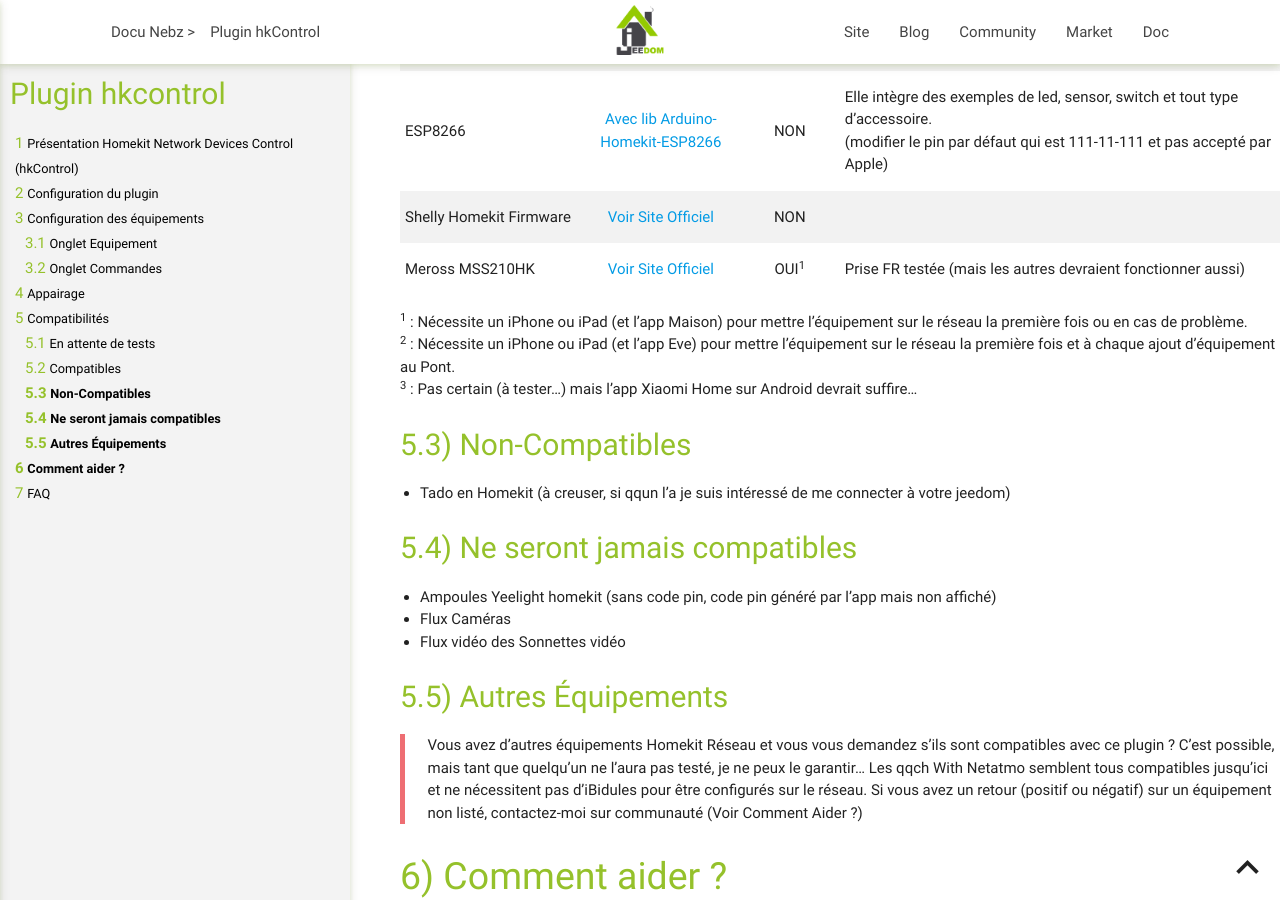
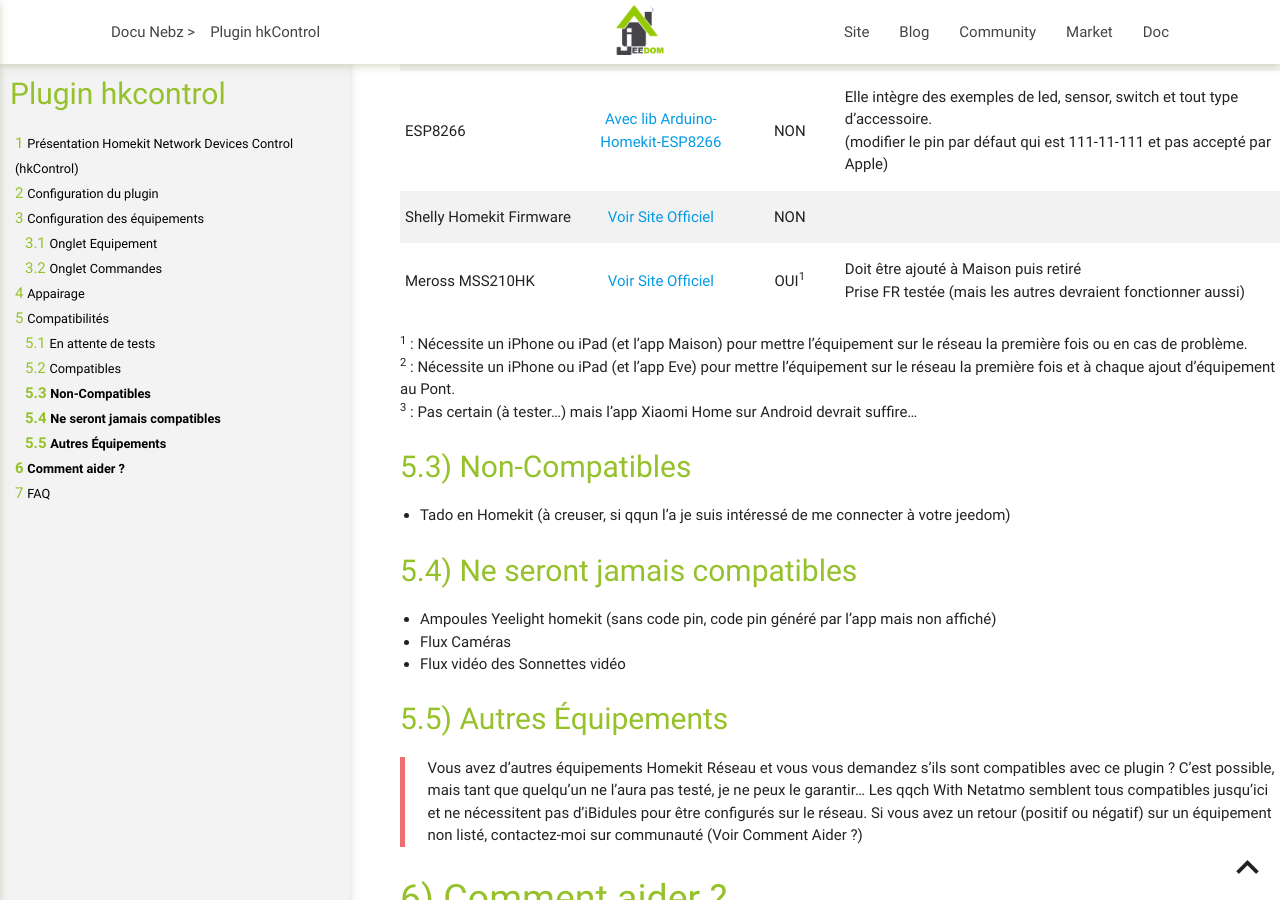
Before and after one commit to NebzHB/jeedom_docs, a Jekyll site: the page built from plugins/hkControl/fr_FR/index.md, in a window 1280 px wide and 900 px high, scrolled down 4328 px. Built offline with Jekyll 4.4.1, drawn with Linux system fonts in a browser that asks for light colours.

Commit message:
Update index.md

```diff
--- a/plugins/hkControl/fr_FR/index.md
+++ b/plugins/hkControl/fr_FR/index.md
@@ -134,7 +134,7 @@
 | Pont Philips Hue | [Voir Site Officiel](https://www.philips-hue.com/fr-fr/p/hue-hue-bridge/8718696511800){:target="_blank" rel="noopener"} | NON | (Ampoules, Interrupteur Tap OK) (Ampoules non-hue non remontées dans homekit) |
 | ESP8266 | [Avec lib Arduino-Homekit-ESP8266](https://github.com/Mixiaoxiao/Arduino-HomeKit-ESP8266){:target="_blank" rel="noopener"} | NON | Elle intègre des exemples de led, sensor, switch et tout type d’accessoire.<br/>(modifier le pin par défaut qui est 111-11-111 et pas accepté par Apple) |
 | Shelly Homekit Firmware | [Voir Site Officiel](https://github.com/mongoose-os-apps/shelly-homekit){:target="_blank" rel="noopener"} | NON | |
-| Meross MSS210HK | [Voir Site Officiel](https://www.meross.com/Detail/3/Smart%20Wi-Fi%20Plug){:target="_blank" rel="noopener"} | OUI<sup>1</sup> | Prise FR testée (mais les autres devraient fonctionner aussi) |
+| Meross MSS210HK | [Voir Site Officiel](https://www.meross.com/Detail/3/Smart%20Wi-Fi%20Plug){:target="_blank" rel="noopener"} | OUI<sup>1</sup> | Doit être ajouté à Maison puis retiré<br />Prise FR testée (mais les autres devraient fonctionner aussi) |
 
 <sup>1</sup> : Nécessite un iPhone ou iPad (et l'app Maison) pour mettre l'équipement sur le réseau la première fois ou en cas de problème.<br/>
 <sup>2</sup> : Nécessite un iPhone ou iPad (et l'app Eve) pour mettre l'équipement sur le réseau la première fois et à chaque ajout d'équipement au Pont.<br/>
```
